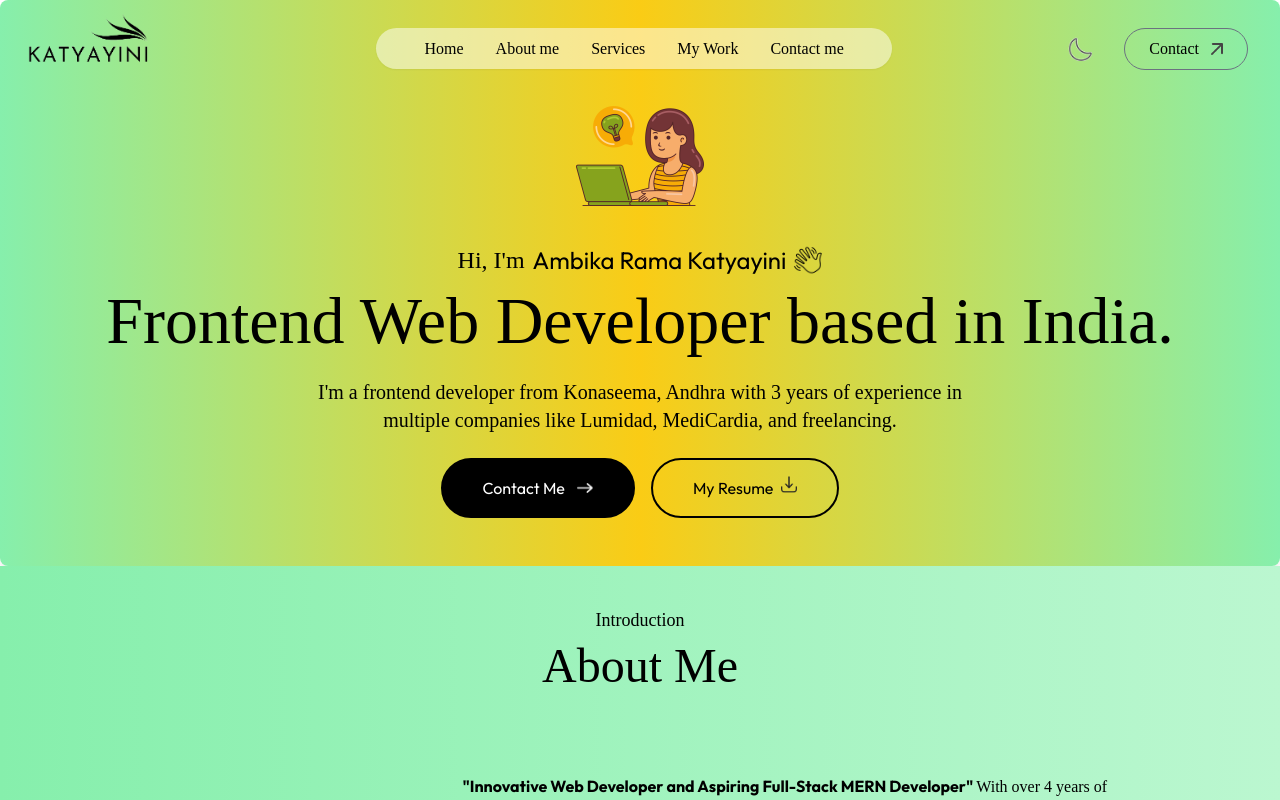
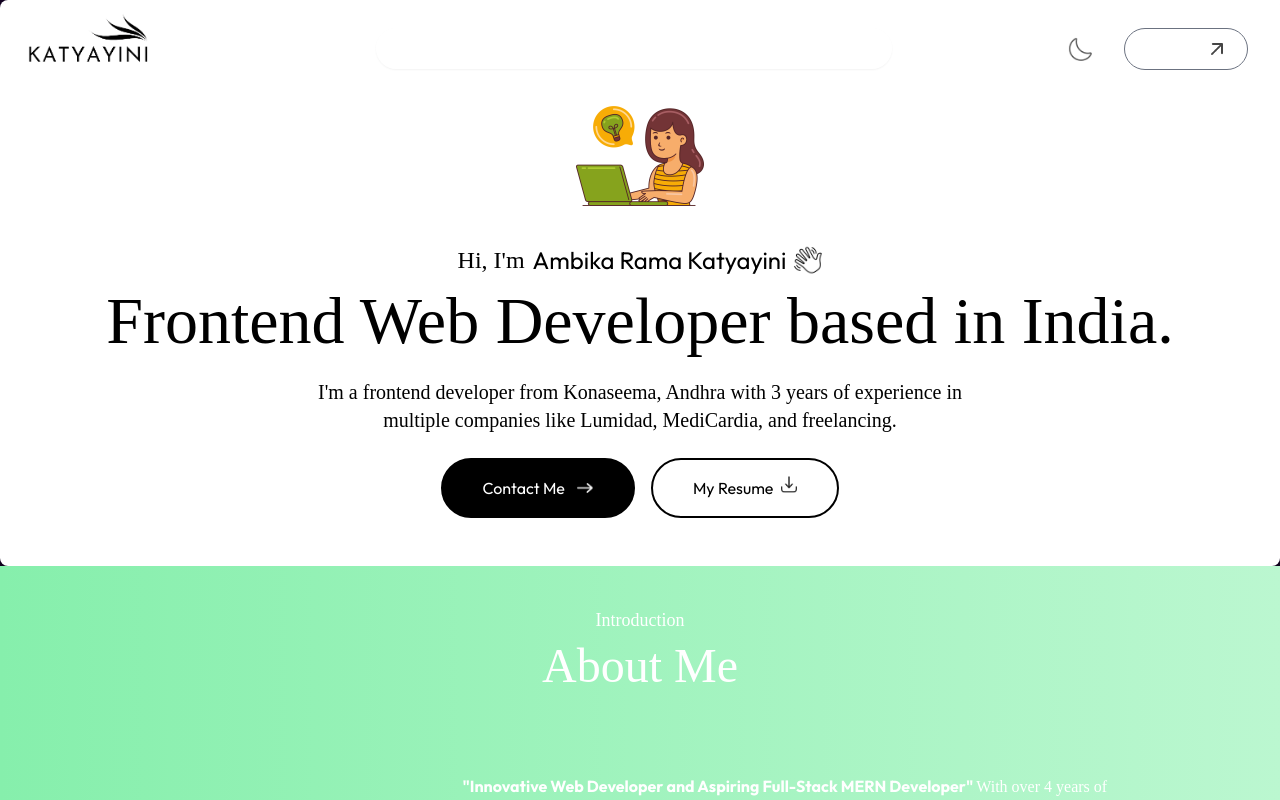
Before and after one commit to AmbikaKachetti/NEXTJS, a Next.js app: page / in a window 1280 px wide. Shown: the top 800 px of the page. Built offline with nearby package versions, Linux system fonts and the light colour scheme; a web font is replaced by a local one.

Commit message:
portfolio updated

```diff
--- a/app/components/Header.jsx
+++ b/app/components/Header.jsx
@@ -48,7 +48,9 @@ import React from 'react';
 
 const Header = () => {
     return (
-        <div className="bg-gradient-to-r from-green-300 via-yellow-400 to-green-300 text-black p-6 md:p-12 rounded-lg shadow-lg">
+        // <div className="bg-gradient-to-r from-green-300 via-yellow-400 to-green-300 text-black p-6 md:p-12 rounded-lg shadow-lg">
+        <div className="bg-white text-black p-6 md:p-12 rounded-lg shadow-lg">
+
             <div className="flex justify-center mb-6">
                 <Image
                     src={assets.profile_img}
--- a/app/layout.js
+++ b/app/layout.js
@@ -19,7 +19,8 @@ export const metadata = {
 export default function RootLayout({ children }) {
   return (
     <html lang="en" className="scroll-smooth dark">
-      <body className={`${outfit.className} ${ovo.className} antialiased leading-8 overflow-x-hidden`}>
+      <body className={`${outfit.className} ${ovo.className} antialiased leading-8 overflow-x-hidden dark:bg-darkTheme
+      dark: text-white`}>
         {children}
       </body>
     </html>
```
